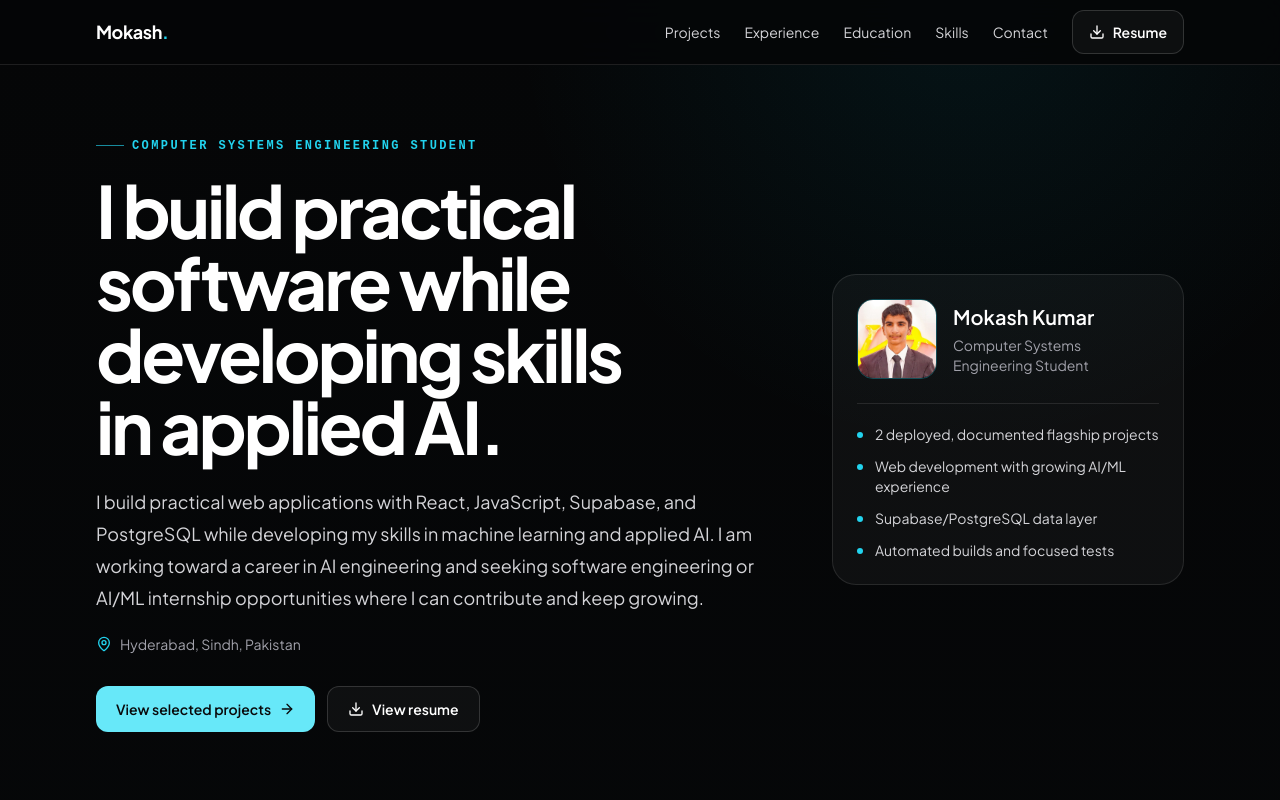
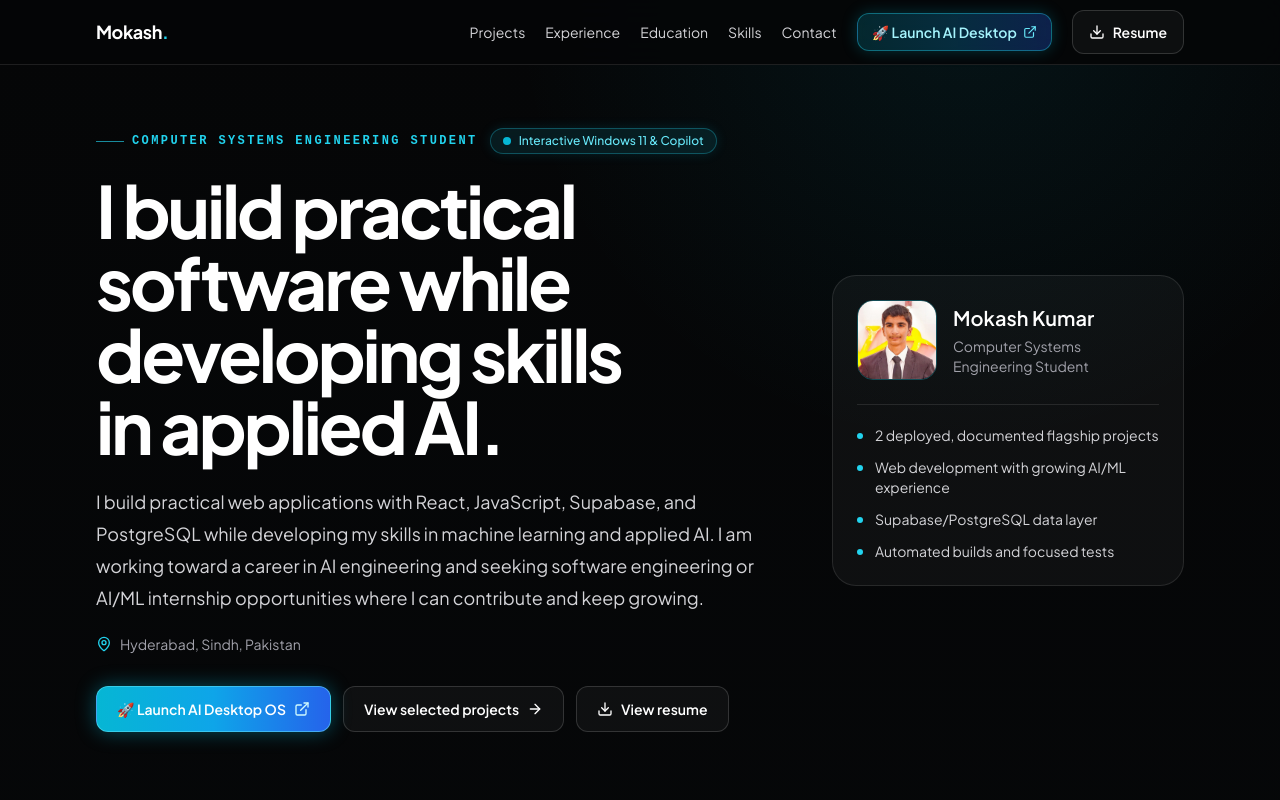
Before and after one commit to mokashkumar1/portfolio, a Next.js app: page / in a window 1280 px wide. Shown: the top 800 px of the page. Built offline with nearby package versions, Linux system fonts and the light colour scheme.

Commit message:
feat: add AI Desktop OS launch experience to navbar and hero

```diff
--- a/components/sections/SplineHero.tsx
+++ b/components/sections/SplineHero.tsx
@@ -1,5 +1,5 @@
 import Image from "next/image";
-import { ArrowRight, Download, MapPin } from "lucide-react";
+import { ArrowRight, Download, ExternalLink, MapPin } from "lucide-react";
 import { portfolioData } from "@/data/portfolio";
 
 export function SplineHero() {
@@ -8,7 +8,16 @@ export function SplineHero() {
       <div className="absolute inset-0 -z-10 bg-[radial-gradient(circle_at_75%_20%,rgba(34,211,238,.12),transparent_26rem)]" />
       <div className="mx-auto grid max-w-6xl gap-10 px-5 pb-16 sm:px-8 sm:pb-20 lg:grid-cols-[1fr_22rem] lg:items-center lg:pb-24">
         <div>
-          <p className="section-kicker">Computer Systems Engineering student</p>
+          <div className="flex flex-wrap items-center gap-3">
+            <p className="section-kicker">Computer Systems Engineering student</p>
+            <span className="inline-flex items-center gap-2 rounded-full border border-cyan-400/30 bg-cyan-400/10 px-3 py-1 text-xs font-medium text-cyan-300 backdrop-blur-md shadow-[0_0_12px_rgba(6,182,212,0.15)]">
+              <span className="relative flex h-2 w-2">
+                <span className="absolute inline-flex h-full w-full animate-ping rounded-full bg-cyan-400 opacity-75"></span>
+                <span className="relative inline-flex h-2 w-2 rounded-full bg-cyan-500"></span>
+              </span>
+              Interactive Windows 11 &amp; Copilot
+            </span>
+          </div>
           <h1 className="mt-5 max-w-4xl text-balance text-4xl font-bold tracking-[-0.045em] text-white sm:text-6xl lg:text-7xl">
             I build practical software while developing skills in applied AI.
           </h1>
@@ -19,8 +28,18 @@ export function SplineHero() {
             <MapPin aria-hidden="true" className="h-4 w-4 text-cyan-400" />
             {portfolioData.location}
           </div>
-          <div className="mt-8 flex flex-col gap-3 sm:flex-row">
-            <a className="button-primary" href="#projects">
+          <div className="mt-8 flex flex-col gap-3 sm:flex-row sm:flex-wrap">
+            <a
+              className="group relative inline-flex min-h-11 items-center justify-center gap-2 overflow-hidden rounded-xl border border-cyan-300/50 bg-gradient-to-r from-cyan-500 via-sky-500 to-blue-600 px-5 py-3 text-sm font-semibold text-white shadow-[0_0_20px_rgba(6,182,212,0.4)] transition-all duration-300 hover:scale-[1.02] hover:border-cyan-200 hover:from-cyan-400 hover:via-sky-400 hover:to-blue-500 hover:shadow-[0_0_30px_rgba(6,182,212,0.65)] active:scale-[0.98] focus-visible:ring-2 focus-visible:ring-cyan-300"
+              href={portfolioData.aiDesktopUrl}
+              target="_blank"
+              rel="noopener noreferrer"
+              aria-label="Launch AI Desktop OS interactive experience (opens in new tab)"
+            >
+              <span>🚀 Launch AI Desktop OS</span>
+              <ExternalLink aria-hidden="true" className="h-4 w-4 text-cyan-100 transition-transform duration-300 group-hover:translate-x-0.5 group-hover:-translate-y-0.5" />
+            </a>
+            <a className="button-secondary" href="#projects">
               View selected projects <ArrowRight aria-hidden="true" className="h-4 w-4" />
             </a>
             <a className="button-secondary" href={portfolioData.resumeUrl} target="_blank" rel="noreferrer">
--- a/components/ui/navbar.tsx
+++ b/components/ui/navbar.tsx
@@ -1,7 +1,7 @@
 "use client";
 
 import { useEffect, useRef, useState } from "react";
-import { Download, Menu, X } from "lucide-react";
+import { Download, ExternalLink, Menu, X } from "lucide-react";
 import { portfolioData } from "@/data/portfolio";
 
 const links = [
@@ -39,12 +39,22 @@ export function Navbar() {
         <a href="#about" className="rounded-md text-lg font-bold tracking-tight text-white">
           Mokash<span className="text-cyan-400">.</span>
         </a>
-        <div className="hidden items-center gap-6 md:flex">
+        <div className="hidden items-center gap-3 md:flex lg:gap-5">
           {links.map(([label, href]) => (
             <a key={href} href={href} className="rounded-md text-sm text-zinc-300 transition-colors hover:text-white">
               {label}
             </a>
           ))}
+          <a
+            href={portfolioData.aiDesktopUrl}
+            target="_blank"
+            rel="noopener noreferrer"
+            className="group relative inline-flex items-center gap-1.5 rounded-xl border border-cyan-400/40 bg-gradient-to-r from-cyan-500/20 via-sky-500/25 to-blue-600/30 px-3.5 py-2 text-xs font-semibold text-cyan-200 shadow-[0_0_15px_rgba(6,182,212,0.25)] backdrop-blur-md transition-all duration-300 hover:scale-[1.02] hover:border-cyan-300/80 hover:from-cyan-500/35 hover:via-sky-500/40 hover:to-blue-600/45 hover:text-white hover:shadow-[0_0_22px_rgba(6,182,212,0.5)] active:scale-[0.98] lg:text-sm"
+            aria-label="Launch AI Desktop interactive experience (opens in new tab)"
+          >
+            <span>🚀 Launch AI Desktop</span>
+            <ExternalLink aria-hidden="true" className="h-3.5 w-3.5 text-cyan-300 transition-transform duration-300 group-hover:translate-x-0.5 group-hover:-translate-y-0.5" />
+          </a>
           <a className="button-secondary !px-4 !py-2" href={portfolioData.resumeUrl} target="_blank" rel="noreferrer">
             <Download aria-hidden="true" className="h-4 w-4" /> Resume
           </a>
@@ -70,9 +80,21 @@ export function Navbar() {
                 {label}
               </a>
             ))}
-            <a className="button-secondary mt-3" href={portfolioData.resumeUrl} target="_blank" rel="noreferrer" onClick={() => setIsOpen(false)}>
-              <Download aria-hidden="true" className="h-4 w-4" /> View resume
-            </a>
+            <div className="mt-3 flex flex-col gap-2.5 border-t border-white/10 pt-4">
+              <a
+                className="inline-flex min-h-11 items-center justify-center gap-2 rounded-xl border border-cyan-400/40 bg-gradient-to-r from-cyan-500/25 via-sky-500/30 to-blue-600/35 px-4 py-3 text-sm font-semibold text-white shadow-[0_0_16px_rgba(6,182,212,0.3)] transition-all active:scale-[0.98]"
+                href={portfolioData.aiDesktopUrl}
+                target="_blank"
+                rel="noopener noreferrer"
+                onClick={() => setIsOpen(false)}
+              >
+                <span>🚀 Launch AI Desktop</span>
+                <ExternalLink aria-hidden="true" className="h-4 w-4 text-cyan-300" />
+              </a>
+              <a className="button-secondary" href={portfolioData.resumeUrl} target="_blank" rel="noreferrer" onClick={() => setIsOpen(false)}>
+                <Download aria-hidden="true" className="h-4 w-4" /> View resume
+              </a>
+            </div>
           </div>
         </div>
       )}
--- a/data/portfolio.ts
+++ b/data/portfolio.ts
@@ -31,6 +31,7 @@ export const portfolioData = {
   linkedin: "linkedin.com/in/mokashkumar",
   instagram: "instagram.com/mokshkumarr",
   resumeUrl: "/assets/resume/mokash-kumar-resume.pdf",
+  aiDesktopUrl: "https://mokash-ai.vercel.app/",
   summary:
     "I build practical web applications with React, JavaScript, Supabase, and PostgreSQL while developing my skills in machine learning and applied AI. I am working toward a career in AI engineering and seeking software engineering or AI/ML internship opportunities where I can contribute and keep growing.",
   aboutText:
```
